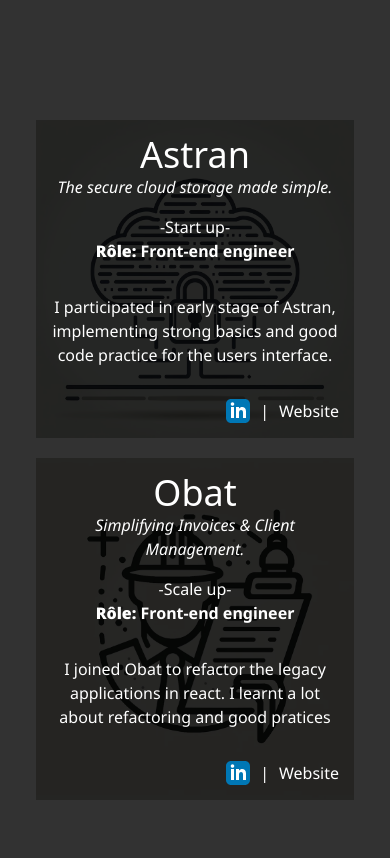
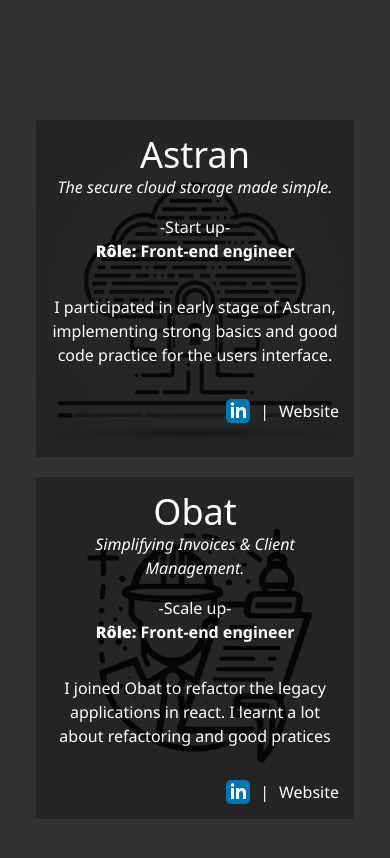
Before and after one commit to RomainDesson/Romain-Desson-Portfolio, a React (Vite) app: page / in a window 390 px wide. Shown: the part 6360-7218 px from the top of the page. Built offline with nearby package versions, Linux system fonts and the light colour scheme; some icons are missing; a web font is replaced by a local one.

Commit message:
Fix mobile version

```diff
--- a/src/components/Experiences/index.css
+++ b/src/components/Experiences/index.css
@@ -12,6 +12,7 @@
     background-size: cover;
     background-position: center;
     min-height: 100%;
+    flex-grow: 1;
 }
 
 .experience-card::before {
@@ -85,4 +86,7 @@
     .experience-grid {
         grid-template-columns: 1fr;
     }
+    .experience-card {
+        min-height: 40vh;
+    }
 }
```
